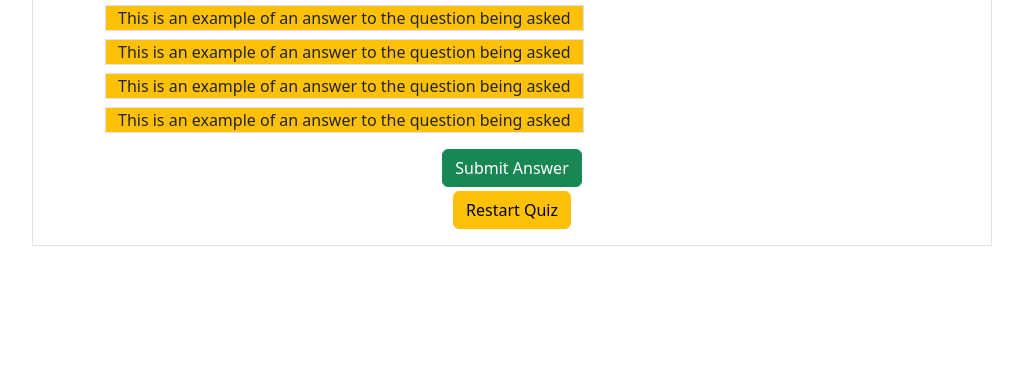
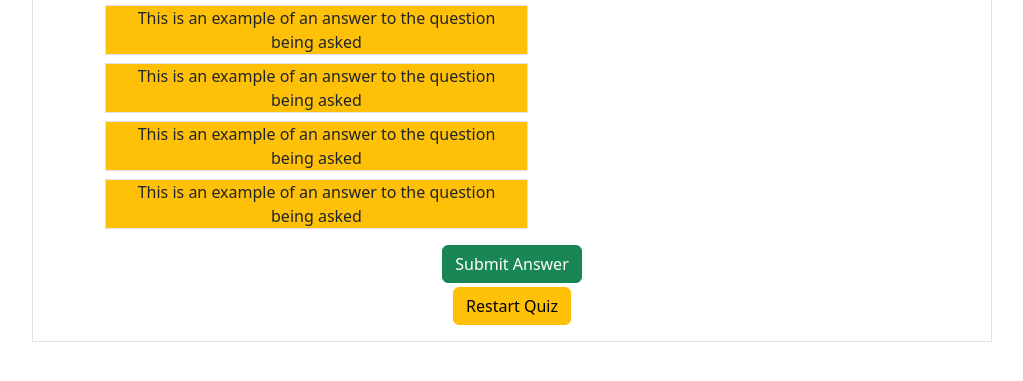
Before and after one commit to DiandreRuiz/javascript-quiz, a plain HTML site: page index.html in a window 1280 px wide. Shown: the part 193-574 px from the top of the page, without its empty margins (128-1151 px from the left). Drawn offline with nearby package versions, Linux system fonts and the light colour scheme.

Commit message:
First draft of actual quick page complete, moving on to javascript

```diff
--- a/index.html
+++ b/index.html
@@ -30,16 +30,16 @@
             </div>
             <div class="container" id="options-container">
                 <div class="row mb-2 ms-5 me-3 justify-content-start">
-                    <div class="w-auto bg-warning border">This is an example of an answer to the question being asked</div>
+                    <div class="col-6 text-center bg-warning border">This is an example of an answer to the question being asked</div>
                 </div>
                 <div class="row mb-2 ms-5 me-3 justify-content-start">
-                    <div class="w-auto bg-warning border">This is an example of an answer to the question being asked</div>
+                    <div class="col-6 text-center bg-warning border">This is an example of an answer to the question being asked</div>
                 </div>
                 <div class="row mb-2 ms-5 me-3 justify-content-start">
-                    <div class="w-auto bg-warning border">This is an example of an answer to the question being asked</div>
+                    <div class="col-6 text-center bg-warning border">This is an example of an answer to the question being asked</div>
                 </div>
                 <div class="row mb-3 ms-5 me-3 justify-content-start">
-                    <div class="w-auto bg-warning border">This is an example of an answer to the question being asked</div>
+                    <div class="col-6 text-center bg-warning border">This is an example of an answer to the question being asked</div>
                 </div>
             </div>
             <div class="row justify-content-center">
```
